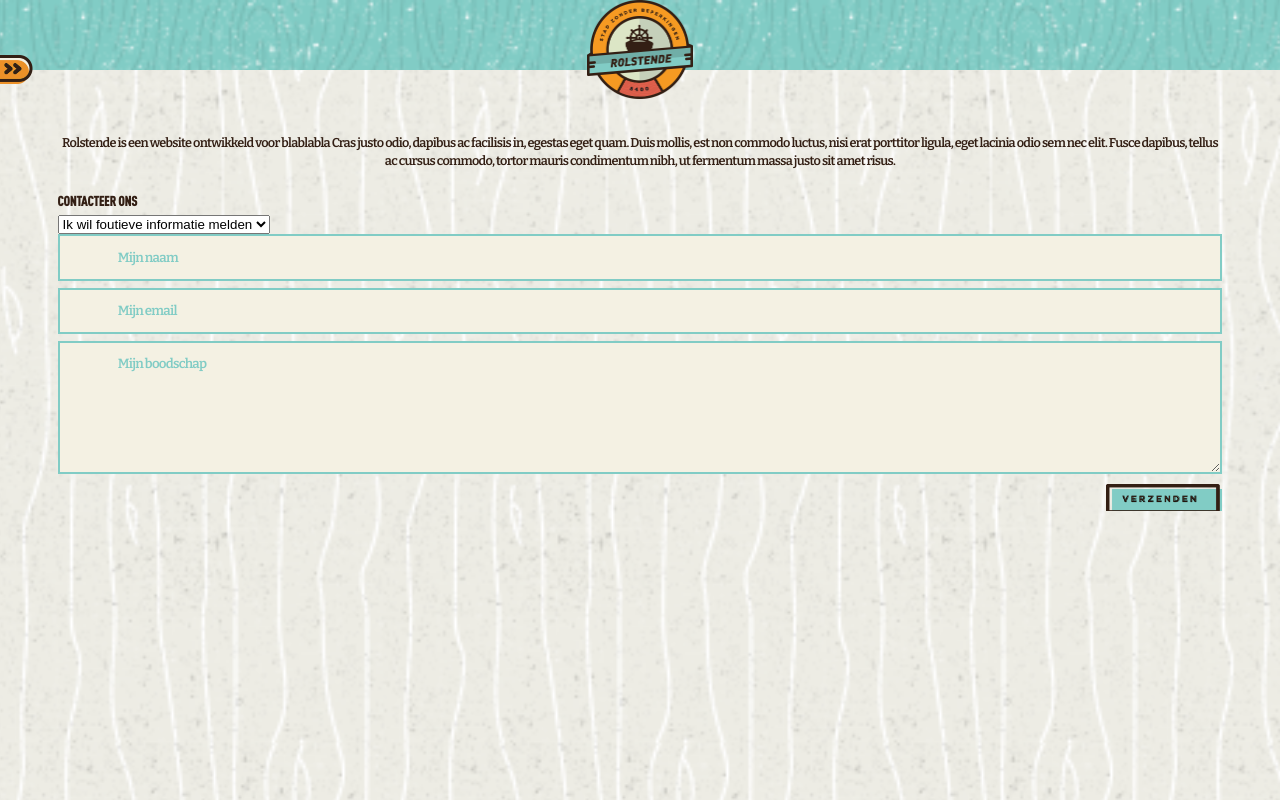
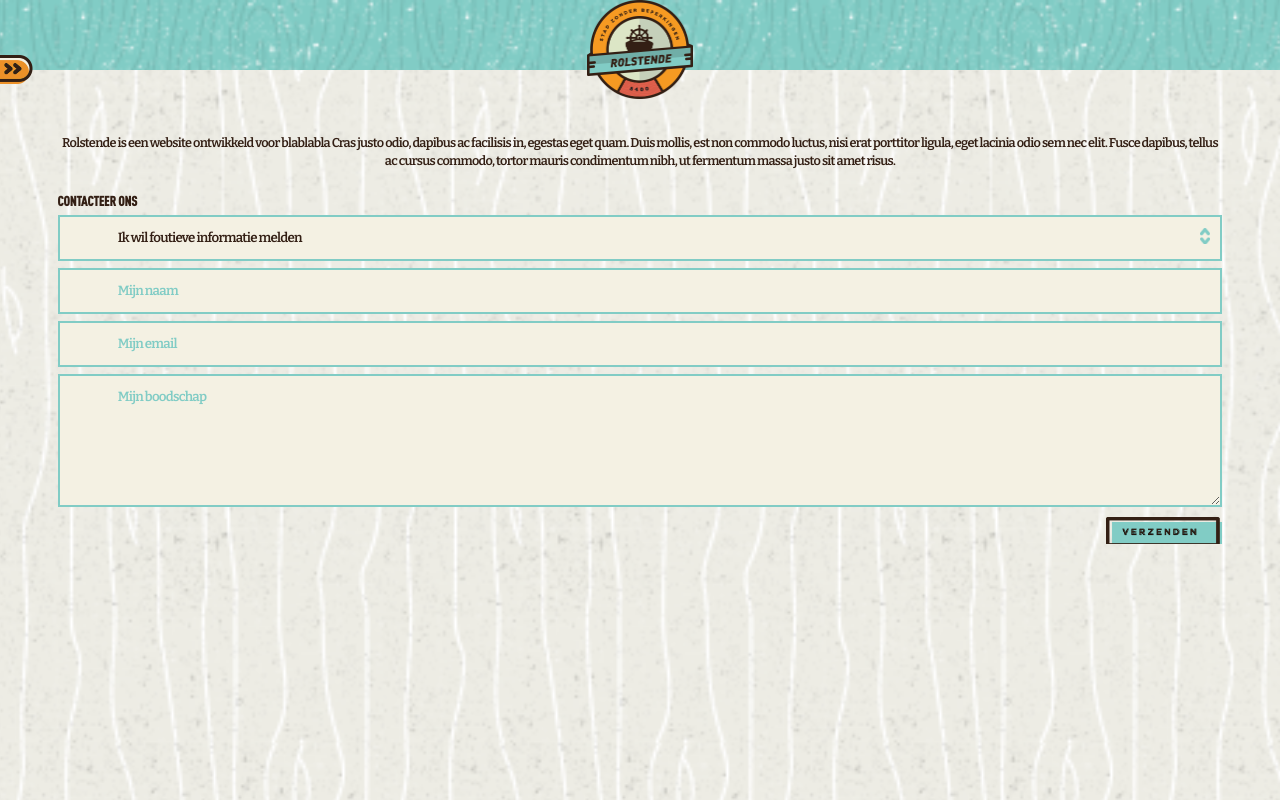
Before and after one commit to pieterbeulque/rolstende, a PHP site: page /info.htm in a window 1280 px wide. Run offline with PHP 8.4, Linux system fonts and the light colour scheme; some libraries are stand-ins or nearby versions.

Commit message:
Select styling

```diff
--- a/app/src/css/style.css
+++ b/app/src/css/style.css
@@ -239,7 +239,7 @@ body {
 h2 {
   font-family: 'DIN Condensed';
   font-size: .9em;
-  margin: 1em 0 .5em;
+  margin: 1em 0 0.5em;
   text-transform: uppercase;
 }
 
@@ -339,7 +339,7 @@ label {
 }
 
 /* line 5, ../scss/modules/_form.scss */
-input, textarea {
+input, textarea, select {
   -webkit-appearance: none;
   appearance: none;
   background-color: #f4f1e3;
@@ -382,6 +382,23 @@ input[type="submit"] {
   font-family: 'Bitter';
   font-weight: bold;
   letter-spacing: -0.75px;
+}
+
+/* line 42, ../scss/modules/_form.scss */
+form div {
+  position: relative;
+}
+
+/* line 45, ../scss/modules/_form.scss */
+span.arrow {
+  display: block;
+  width: 10px;
+  height: 16px;
+  background-image: url("../img/select.png");
+  background-size: 100%;
+  position: absolute;
+  right: 12px;
+  top: 13px;
 }
 
 /* line 1, ../scss/modules/_buttons.scss */
@@ -719,7 +736,7 @@ input[type="submit"] {
 
 /* line 49, ../scss/modules/_list-view.scss */
 .list-detail-view {
-  padding: .5em 5% 1em;
+  padding: 0.5em 5% 1em;
 }
 /* line 52, ../scss/modules/_list-view.scss */
 .list-detail-view .location {
@@ -740,7 +757,7 @@ input[type="submit"] {
 }
 /* line 69, ../scss/modules/_list-view.scss */
 .list-detail-view img {
-  border: 6px solid #fff;
+  border: 6px solid white;
   -webkit-box-sizing: border-box;
   -moz-box-sizing: border-box;
   box-sizing: border-box;
@@ -767,7 +784,7 @@ input[type="submit"] {
   text-transform: none;
   top: .55rem;
   right: .6rem;
-  padding: 1em .8em 0 .8em;
+  padding: 1em 0.8em 0 0.8em;
   letter-spacing: 0px;
   height: 29px;
   width: 65px;
--- a/app/src/info.htm
+++ b/app/src/info.htm
@@ -39,8 +39,11 @@
                 <form>
                     <h2>Contacteer ons</h2>
                     <div>
+                        <span class="arrow"></span>
                         <select>
                             <option>Ik wil foutieve informatie melden</option>
+                            <option>Ik heb een vraag</option>
+                            <option>Ik wil een etablissement toevoegen</option>
                         </select>
                     </div>
                     <div>
@@ -62,7 +65,7 @@
 
         </div>
     </div>
-    <script type="text/javascript" src="//ajax.googleapis.com/ajax/libs/jquery/1.9.1/jquery.min.js"></script>
+    <script type="text/javascript" src="http://ajax.googleapis.com/ajax/libs/jquery/1.9.1/jquery.min.js"></script>
     <script type="text/javascript">
         window.jQuery || document.write('<script type="text/javascript" src="js/libs/jquery.js"><\/script>');
     </script>
--- a/app/src/scss/modules/_form.scss
+++ b/app/src/scss/modules/_form.scss
@@ -2,7 +2,7 @@ label {
     display: none;
 }
 
-input, textarea {
+input, textarea, select {
     -webkit-appearance: none;
     appearance: none;
     background-color: $white;
@@ -38,3 +38,17 @@ input[type="submit"] {
     font-weight: bold;
     letter-spacing: -0.75px;
 }
+
+form div {
+    position: relative;
+}
+span.arrow {
+    display: block;
+    width: 10px;
+    height: 16px;
+    background-image: url('../img/select.png');
+    background-size: 100%;
+    position: absolute;
+    right: 12px;
+    top: 13px;
+}
```
Also changed, not shown: app/src/img/select.png (added).
